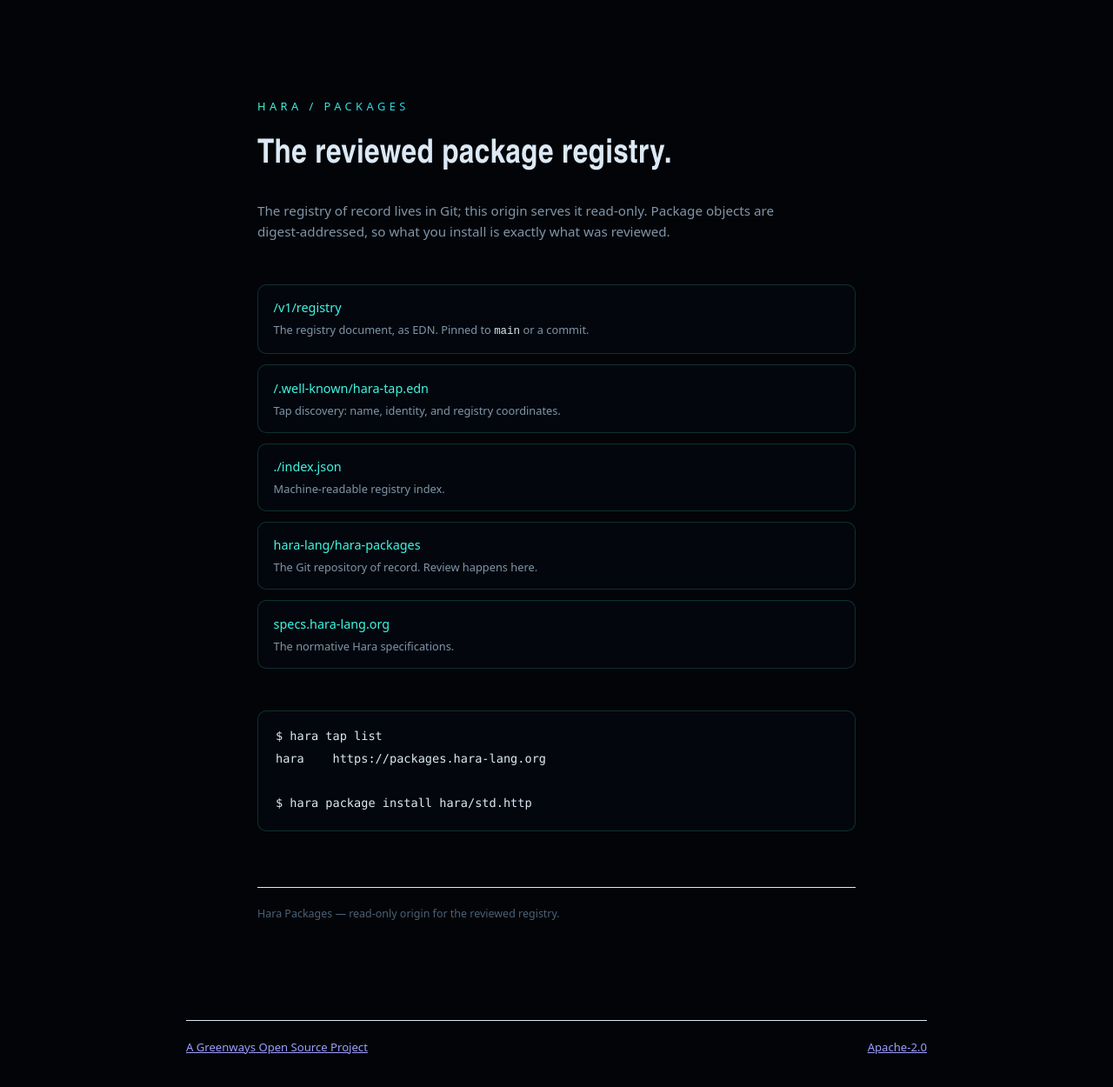
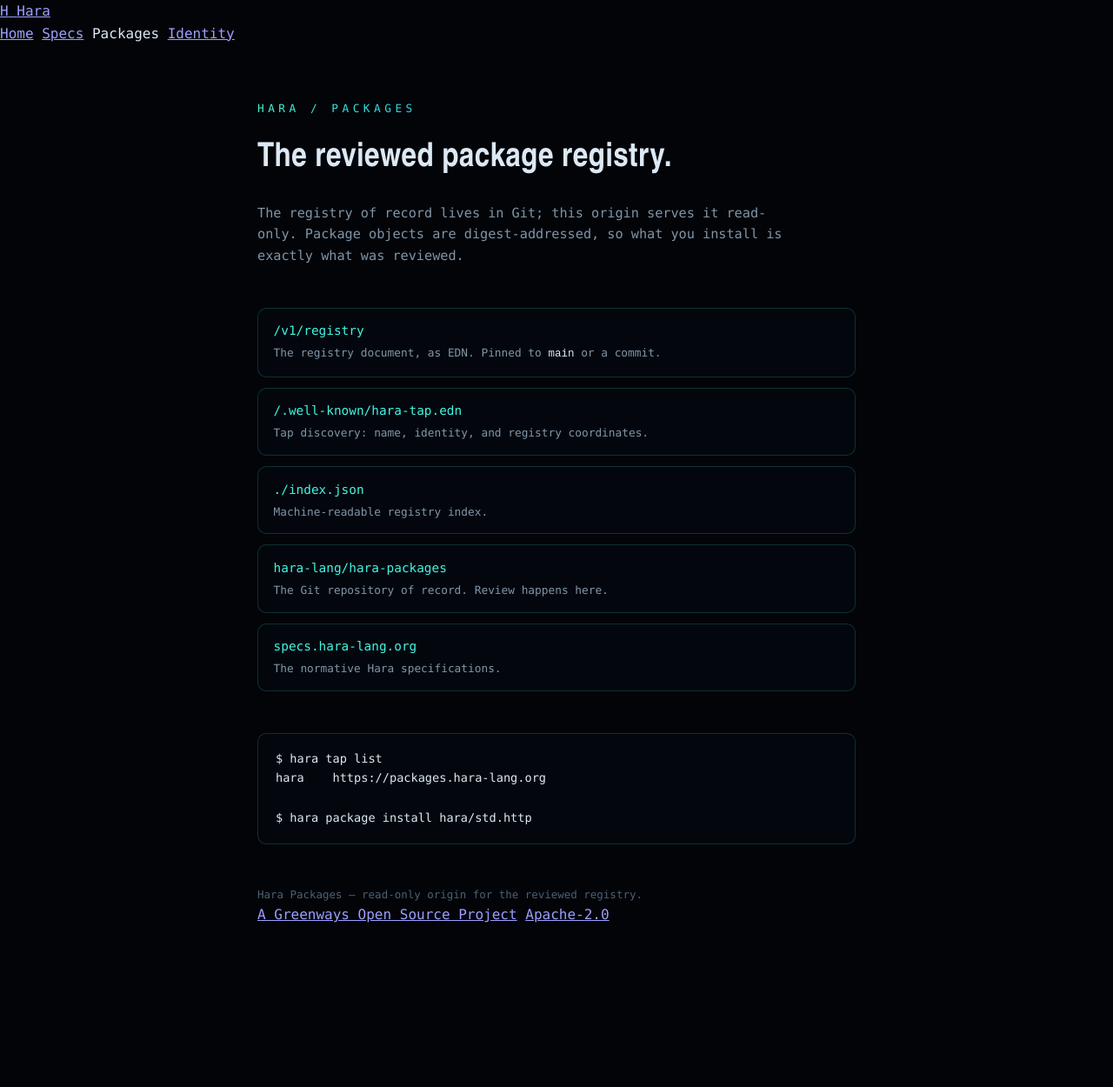
Before and after one commit to hara-lang/hara-packages, a website: page site/index.html in a window 1280 px wide. Shown: the whole page at 87% size. After the commit the page ends 1113 px from the top, so only its background shows below. Drawn offline with Linux system fonts and the light colour scheme.

Commit message:
Add the shared Hara identity to Packages

```diff
--- a/site/index.html
+++ b/site/index.html
@@ -25,12 +25,22 @@
     <link rel="stylesheet" href="./vendor/hara-ui/tokens.css">
     <link rel="stylesheet" href="./page.css">
     <title>Hara Packages</title>
-    <style>
-      body { max-width: 900px; margin: 0 auto; padding: 48px 24px; font: 16px/1.6 system-ui, sans-serif; }
-      footer { display:flex; justify-content:space-between; gap:16px; margin-top:64px; padding-top:20px; border-top:1px solid currentColor; font-size:.82rem; }
-    </style>
   </head>
   <body>
+    <header class="site-header">
+      <a class="brand" href="https://www.hara-lang.org/" aria-label="Hara home">
+        <span class="brand-mark" aria-hidden="true">H</span>
+        <span>Hara</span>
+      </a>
+      <nav aria-label="Hara ecosystem">
+        <a href="https://www.hara-lang.org/">Home</a>
+        <a href="https://specs.hara-lang.org/">Specs</a>
+        <span aria-current="page">Packages</span>
+        <a href="https://id.hara-lang.org/">Identity</a>
+      </nav>
+      <div data-hara-identity></div>
+    </header>
+
     <main class="page">
       <header class="hero">
         <p class="eyebrow">HARA / PACKAGES</p>
@@ -74,11 +84,26 @@ $ hara package install hara/std.http</code></pre>
 
       <footer class="foot">
         <p>Hara Packages — read-only origin for the reviewed registry.</p>
+        <nav>
+          <a href="https://opensource.greenways.ai/open-source/">A Greenways Open Source Project</a>
+          <a href="https://github.com/hara-lang/hara-packages/blob/main/LICENSE">Apache-2.0</a>
+        </nav>
       </footer>
     </main>
-    <footer>
-      <a href="https://opensource.greenways.ai/open-source/">A Greenways Open Source Project</a>
-      <a href="https://github.com/hara-lang/hara-packages/blob/main/LICENSE">Apache-2.0</a>
-    </footer>
+
+    <script>
+      (() => {
+        const testing = location.hostname === "packages.testing.hara-lang.org"
+          || location.hostname.endsWith(".testing.hara-lang.org");
+        const identityOrigin = testing
+          ? "https://id.testing.hara-lang.org"
+          : "https://id.hara-lang.org";
+        const script = document.createElement("script");
+        script.src = `${identityOrigin}/identity-client.js`;
+        script.defer = true;
+        script.dataset.haraIdentityClient = "";
+        document.head.append(script);
+      })();
+    </script>
   </body>
 </html>
```
